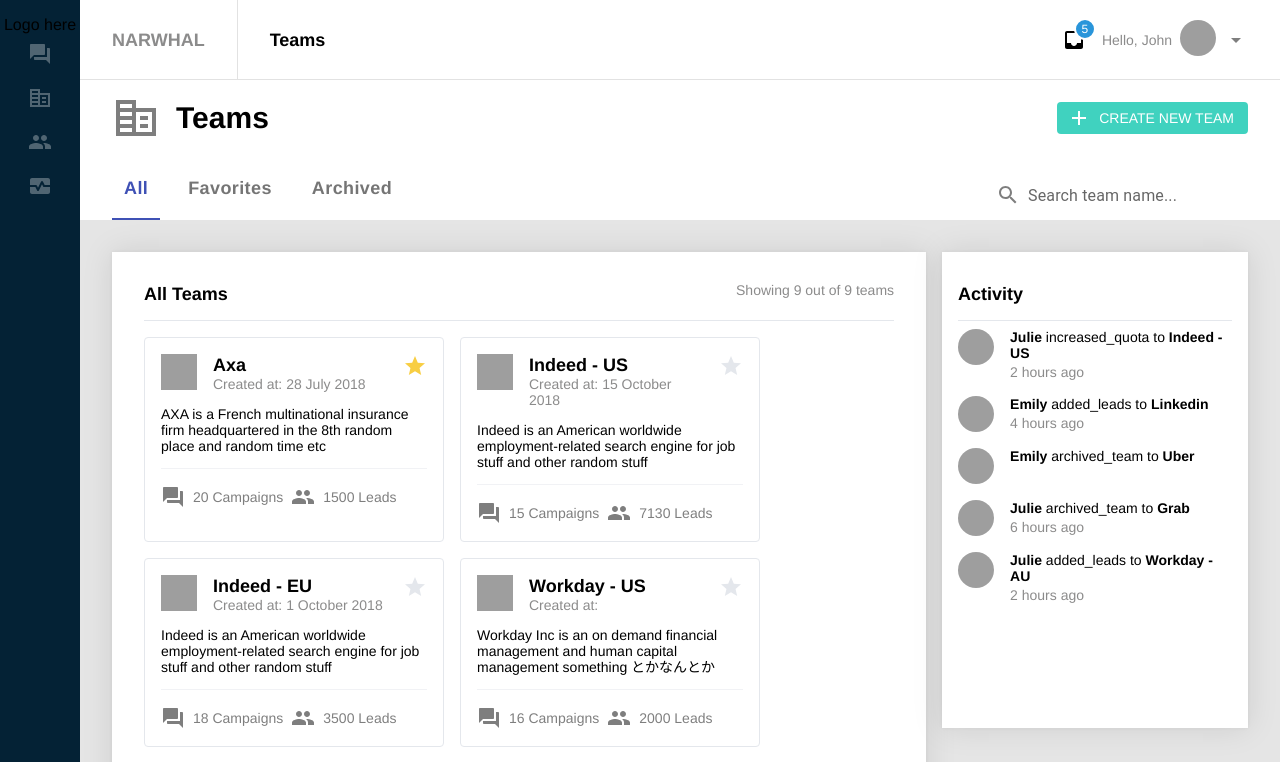
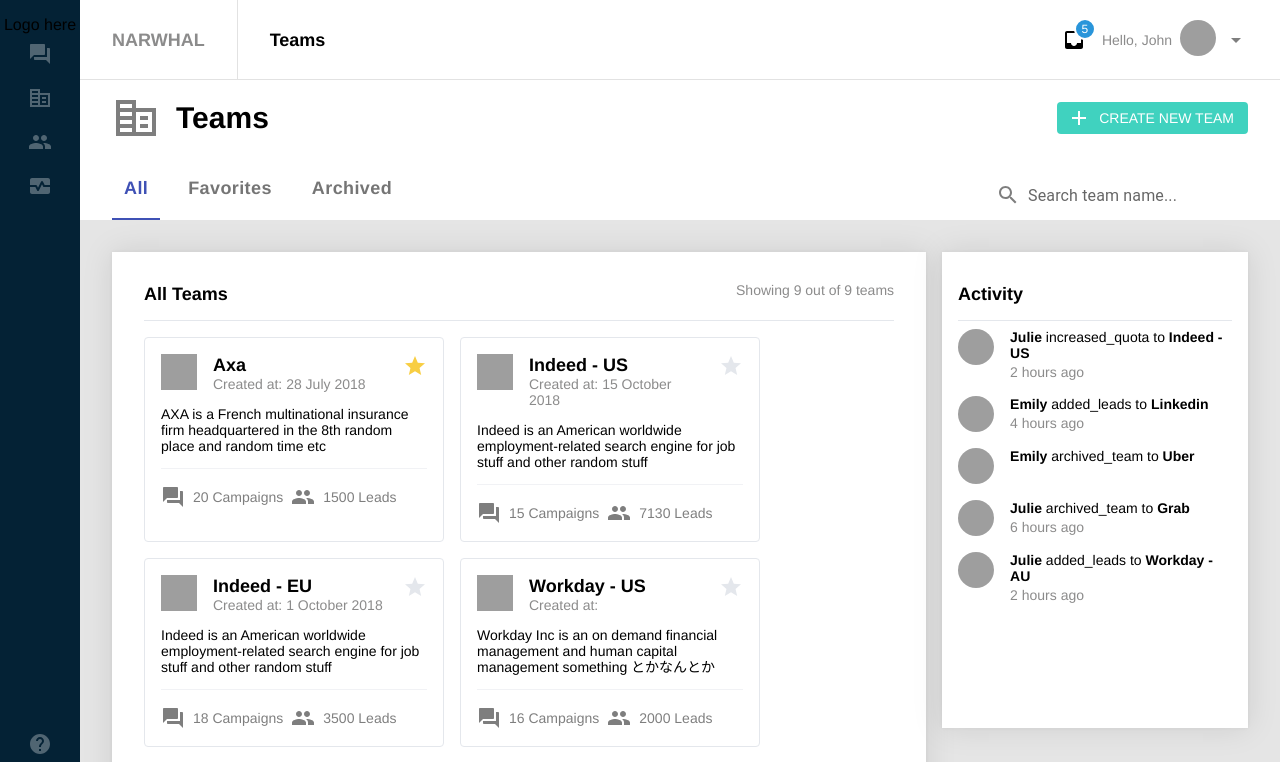
Before and after one commit to syfqy/narwhal-app, a React (Create React App) app: page / in a window 1280 px wide. Shown: the top 762 px of the page. Built offline with nearby package versions, Linux system fonts and the light colour scheme; grey boxes are pictures that could not be loaded; a web font is replaced by a local one.

Commit message:
chore: remove unused components

```diff
--- a/src/assets/styles/styles.css
+++ b/src/assets/styles/styles.css
@@ -67,10 +67,11 @@
     min-height: 100vh;
     grid-template-columns: auto minmax(0,1fr);
     grid-auto-rows: min-content min-content auto;
+    margin-left: 5rem;
     grid-template-areas:
-        "sn mn mn mn mn mn mn mn mn mn mn"
-        "sn hd hd hd hd hd hd hd hd hd hd"
-        "sn mc mc mc mc mc mc mc mc mc mc"
+        "mn mn mn mn mn mn mn mn mn mn"
+        "hd hd hd hd hd hd hd hd hd hd"
+        "mc mc mc mc mc mc mc mc mc mc"
 }
 
 /* side nav bar*/
@@ -78,6 +79,11 @@
 .sidenav {
     grid-area: sn;
     display: flex;
+    position: fixed;
+    top: 0;
+    left: 0;
+    z-index: 1;
+    height: 100%;
     min-width: 5rem;
     flex-direction: column;
     align-items: center;
--- a/src/components/App.js
+++ b/src/components/App.js
@@ -3,7 +3,6 @@
 import Header from './Header';
 import MainNavBar from './MainNavBar';
 import MainBackground from './MainBackground';
-import Footer from './Footer';
 
 function App() {
 
--- a/src/components/Footer.js
+++ /dev/null
@@ -1,9 +0,0 @@
-import React from 'react'
-
-function Footer() {
-  return (
-    <div className="footer">Footer</div>
-  )
-}
-
-export default Footer
--- a/src/components/Header.js
+++ b/src/components/Header.js
@@ -4,6 +4,8 @@
 import TeamsTabBar from "./TeamsTabBar";
 import SearchIcon from '@mui/icons-material/Search';
 import TextField from "@mui/material/TextField";
+
+//TODO: move search bar into separate component
 
 function Header(props) {
   return (
--- a/src/components/SideNavBar.js
+++ b/src/components/SideNavBar.js
@@ -6,6 +6,8 @@
 import MonitorHeartIcon from "@mui/icons-material/MonitorHeart";
 import HelpIcon from "@mui/icons-material/Help";
 
+
+//TODO: insert main logo
 function SideNavBar() {
   return (
     <div className="sidenav">
--- a/src/components/data.js
+++ b/src/components/data.js
@@ -1,3 +1,5 @@
+//TODO: fetch data from mock api
+
 const data = {
   teams: [
     {
```
Also changed, not shown: src/components/ProfilePhoto.js (deleted, +0 -10 lines).
